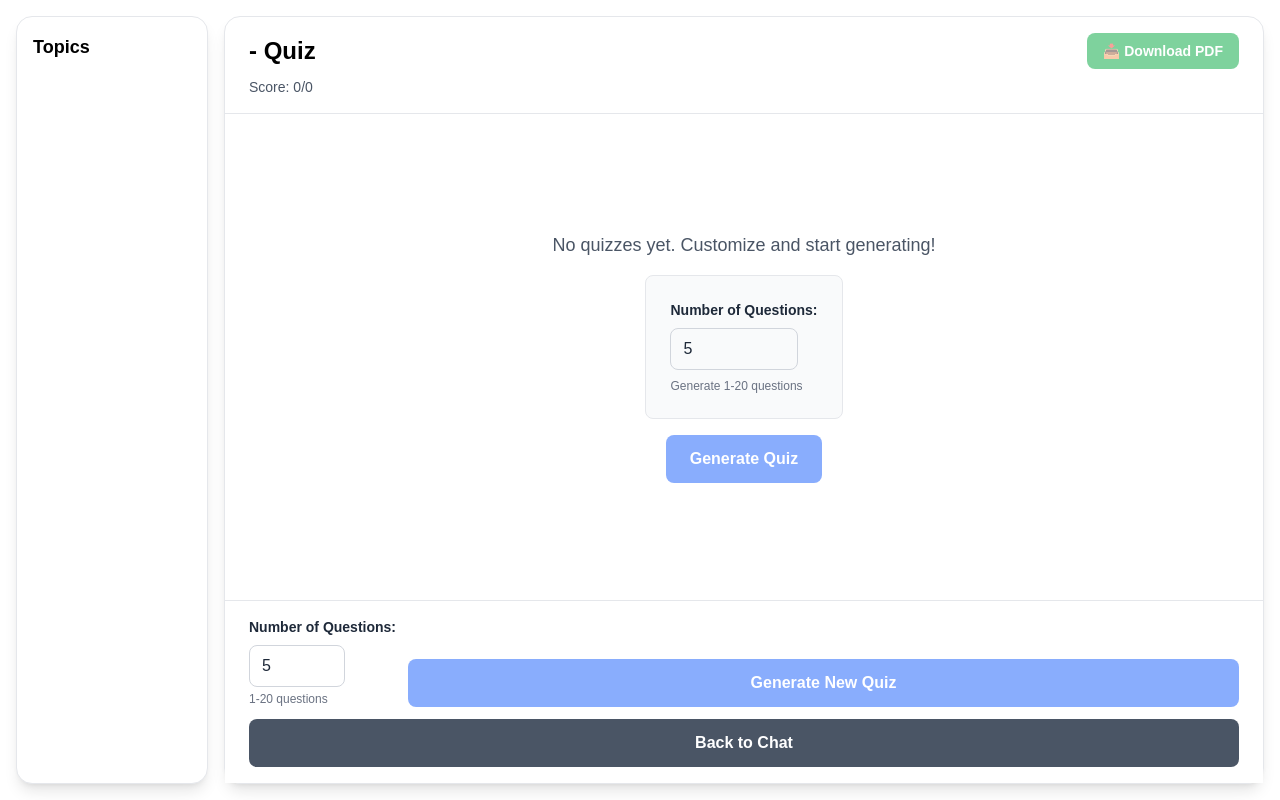
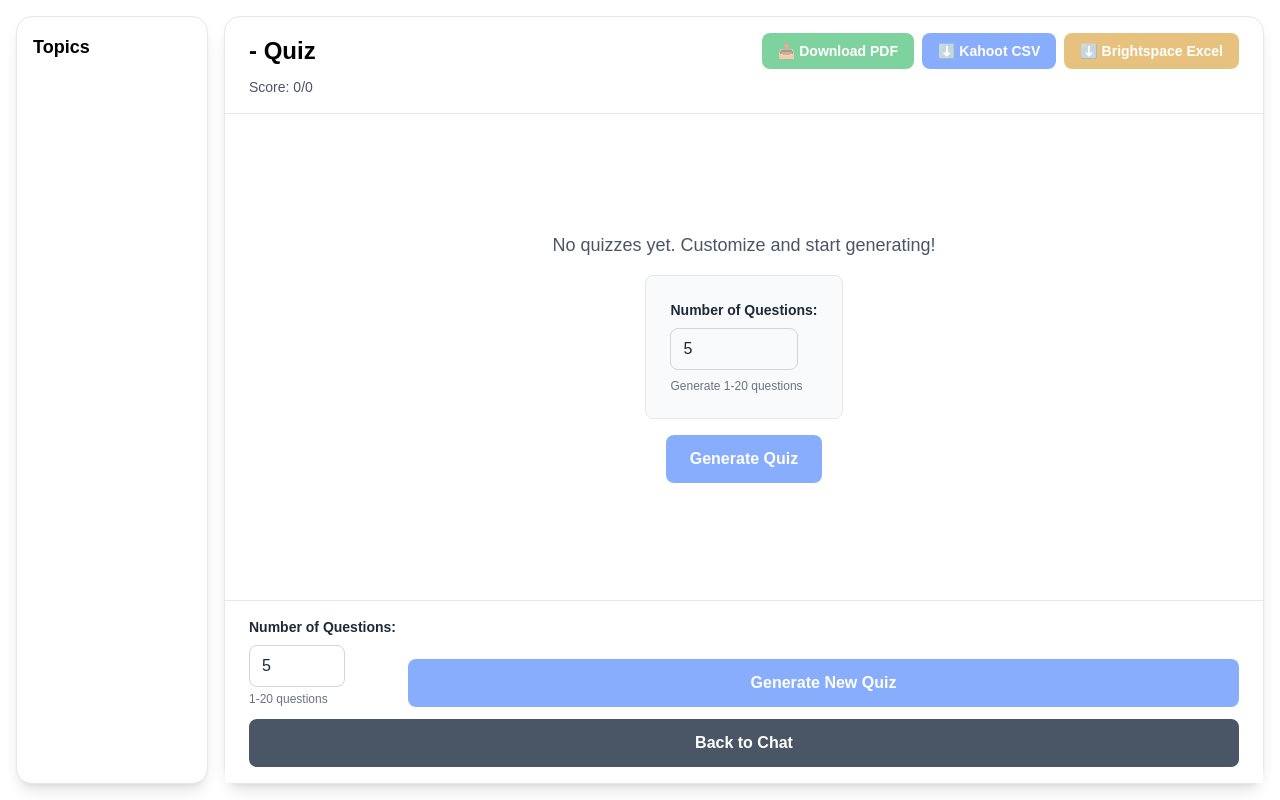
Before and after one commit to pigtatoo/Gen-AI-T-L-, a Next.js app in the folder client/client/: page /quizpage in a window 1280 px wide. Built offline with nearby package versions, Linux system fonts and the light colour scheme.

Commit message:
kahoot and lms

```diff
--- a/client/client/src/app/quizpage/page.tsx
+++ b/client/client/src/app/quizpage/page.tsx
@@ -1,6 +1,7 @@
 "use client";
 
 import { useState, useEffect } from "react";
+import * as XLSX from "xlsx";
 import { useSearchParams, useRouter } from "next/navigation";
 
 interface Module {
@@ -45,6 +46,85 @@ export default function QuizPage() {
   const [totalAttempts, setTotalAttempts] = useState(0);
   const [numQuestions, setNumQuestions] = useState(5);
   const [isDownloadingPDF, setIsDownloadingPDF] = useState(false);
+  const [isDownloadingCSV, setIsDownloadingCSV] = useState(false);
+  const [isDownloadingExcel, setIsDownloadingExcel] = useState(false);
+
+  // Download as Kahoot CSV
+  const downloadKahootCSV = async () => {
+    try {
+      setIsDownloadingCSV(true);
+      if (quizzes.length === 0) return;
+      // Kahoot expects: Question, Correct answer, Incorrect 1, Incorrect 2, Incorrect 3
+      const rows = quizzes.map((item) => {
+        // Find correct and incorrect answers
+        const correct = item.quiz.choices[item.quiz.answer];
+        const incorrect = (['A', 'B', 'C', 'D'] as const)
+          .filter(opt => opt !== item.quiz.answer)
+          .map(opt => item.quiz.choices[opt]);
+        return {
+          Question: item.quiz.question,
+          "Correct answer": correct,
+          "Incorrect 1": incorrect[0] || "",
+          "Incorrect 2": incorrect[1] || "",
+          "Incorrect 3": incorrect[2] || ""
+        };
+      });
+      const header = Object.keys(rows[0]);
+      const csv = [header.join(",")].concat(
+        rows.map(row => header.map(h => '"' + String((row as Record<string, unknown>)[h]).replace(/"/g, '""') + '"').join(","))
+      ).join("\n");
+      const blob = new Blob([csv], { type: "text/csv" });
+      const url = window.URL.createObjectURL(blob);
+      const a = document.createElement("a");
+      a.href = url;
+      a.download = `kahoot-quiz-${module?.title?.replace(/\s+/g, "-").toLowerCase()}-${new Date().toISOString().split("T")[0]}.csv`;
+      document.body.appendChild(a);
+      a.click();
+      window.URL.revokeObjectURL(url);
+      document.body.removeChild(a);
+      alert("Kahoot CSV downloaded successfully!");
+    } catch (err) {
+      console.error("Error downloading Kahoot CSV:", err);
+      alert("Failed to download Kahoot CSV");
+    } finally {
+      setIsDownloadingCSV(false);
+    }
+  };
+
+  // Download as Brightspace CSV/Excel
+  const downloadBrightspaceExcel = async () => {
+    try {
+      setIsDownloadingExcel(true);
+      if (quizzes.length === 0) return;
+      // Brightspace expects: Type, Question Text, Points, Option 1, Option 2, Option 3, Option 4, Correct Answer, Feedback
+      // We'll use Multiple Choice (MC)
+      const rows = quizzes.map((item) => {
+        const options = [item.quiz.choices.A, item.quiz.choices.B, item.quiz.choices.C, item.quiz.choices.D];
+        return {
+          Type: "MC",
+          "Question Text": item.quiz.question,
+          Points: 1,
+          "Option 1": options[0],
+          "Option 2": options[1],
+          "Option 3": options[2],
+          "Option 4": options[3],
+          "Correct Answer": item.quiz.choices[item.quiz.answer],
+          Feedback: item.quiz.explanation
+        };
+      });
+      const ws = XLSX.utils.json_to_sheet(rows);
+      const wb = XLSX.utils.book_new();
+      XLSX.utils.book_append_sheet(wb, ws, "BrightspaceQuiz");
+      const filename = `brightspace-quiz-${module?.title?.replace(/\s+/g, "-").toLowerCase()}-${new Date().toISOString().split("T")[0]}.xlsx`;
+      XLSX.writeFile(wb, filename);
+      alert("Brightspace Excel downloaded successfully!");
+    } catch (err) {
+      console.error("Error downloading Brightspace Excel:", err);
+      alert("Failed to download Brightspace Excel");
+    } finally {
+      setIsDownloadingExcel(false);
+    }
+  };
 
   useEffect(() => {
     if (moduleId) {
@@ -280,6 +360,7 @@ export default function QuizPage() {
         <div className="border-b border-gray-200 px-6 py-4">
           <div className="flex items-center justify-between mb-2">
             <h1 className="text-2xl font-semibold text-black">{module?.title} - Quiz</h1>
+            <div className="flex gap-2">
               <button
                 onClick={downloadQuizAsPDF}
                 disabled={quizzes.length === 0 || isDownloadingPDF}
@@ -288,6 +369,23 @@ export default function QuizPage() {
               >
                 {isDownloadingPDF ? '📥 Downloading...' : '📥 Download PDF'}
               </button>
+              <button
+                onClick={downloadKahootCSV}
+                disabled={quizzes.length === 0 || isDownloadingCSV}
+                className="px-4 py-2 text-sm font-semibold text-white bg-blue-600 rounded-lg hover:bg-blue-700 disabled:opacity-50 disabled:cursor-not-allowed"
+                title="Download Kahoot CSV"
+              >
+                {isDownloadingCSV ? '⬇️ Downloading...' : '⬇️ Kahoot CSV'}
+              </button>
+              <button
+                onClick={downloadBrightspaceExcel}
+                disabled={quizzes.length === 0 || isDownloadingExcel}
+                className="px-4 py-2 text-sm font-semibold text-white bg-yellow-600 rounded-lg hover:bg-yellow-700 disabled:opacity-50 disabled:cursor-not-allowed"
+                title="Download Brightspace Excel"
+              >
+                {isDownloadingExcel ? '⬇️ Downloading...' : '⬇️ Brightspace Excel'}
+              </button>
+            </div>
           </div>
           <p className="text-sm text-gray-600">Score: {score}/{totalAttempts}</p>
         </div>
```
Also changed, not shown: package.json (added, +8 -0 lines), 1 other file (tests, documents, lock files or other folders). Lines whose indentation alone changed are shown as unchanged.
